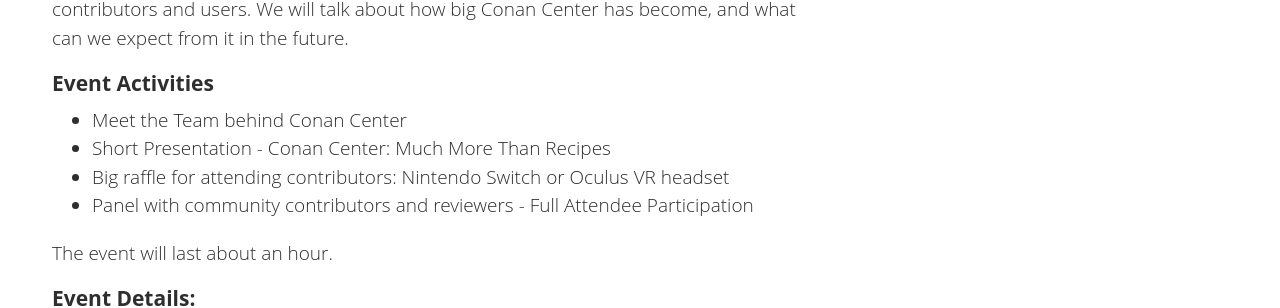
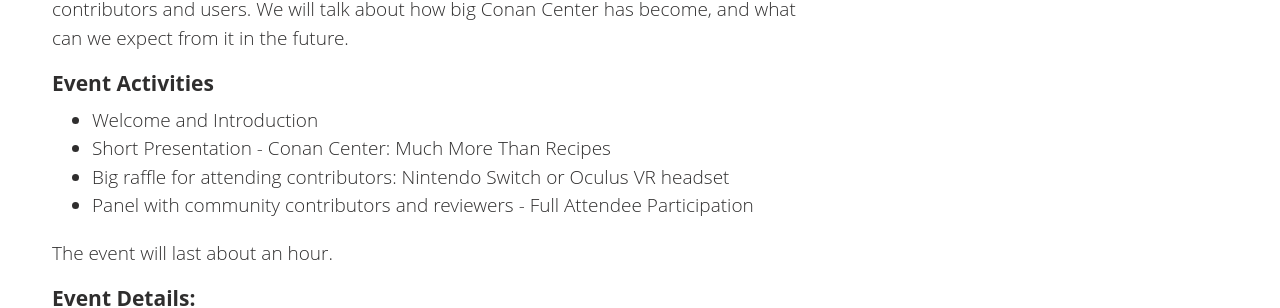
Before and after one commit to conan-io/conan-io.github.io, a Jekyll site: the page built from _posts/2021-09-22-1000-recipes-call.markdown, in a window 1280 px wide. Shown: the part 1185-1493 px from the top of the page. Built offline with Jekyll 4.4.1, drawn with Linux system fonts in a browser that asks for light colours; comment, search, counter and statistics services are not loaded.

Commit message:
Timetable update

```diff
--- a/_posts/2021-09-22-1000-recipes-call.markdown
+++ b/_posts/2021-09-22-1000-recipes-call.markdown
@@ -31,7 +31,7 @@ future.
 
 ### Event Activities
 
-* Meet the Team behind Conan Center
+* Welcome and Introduction
 * Short Presentation - Conan Center: Much More Than Recipes
 * Big raffle for attending contributors: Nintendo Switch or Oculus VR headset
 * Panel with community contributors and reviewers - Full Attendee Participation
```
